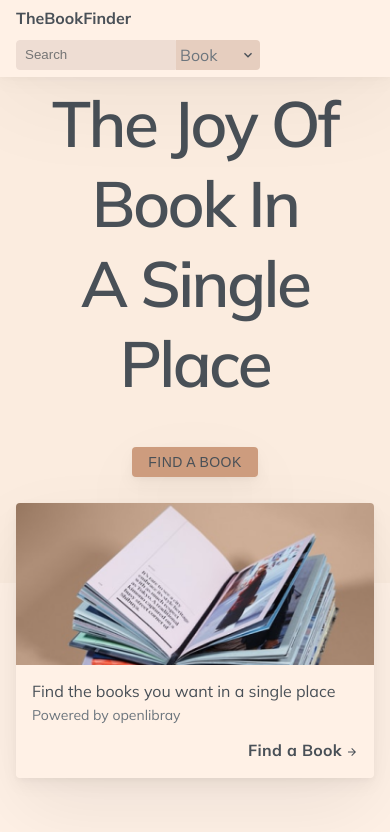
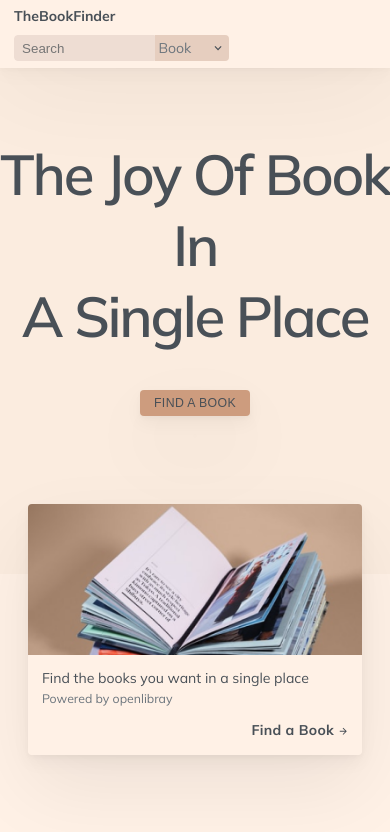
Before and after one commit to hellojonas/the-book-finder, a React (Create React App) app: page / in a window 390 px wide. Shown: the top 832 px of the page. Built offline with nearby package versions, Linux system fonts and the light colour scheme.

Commit message:
responsitvity tweaks

```diff
--- a/src/index.css
+++ b/src/index.css
@@ -45,3 +45,15 @@ body {
   overflow-x: hidden;
   scroll-behavior: smooth;
 }
+
+@media screen and (max-width: 640px) {
+  html {
+    font-size: 50%;
+  }
+}
+
+@media screen and (max-width: 768px) {
+  html {
+    font-size: 55%;
+  }
+}
```
